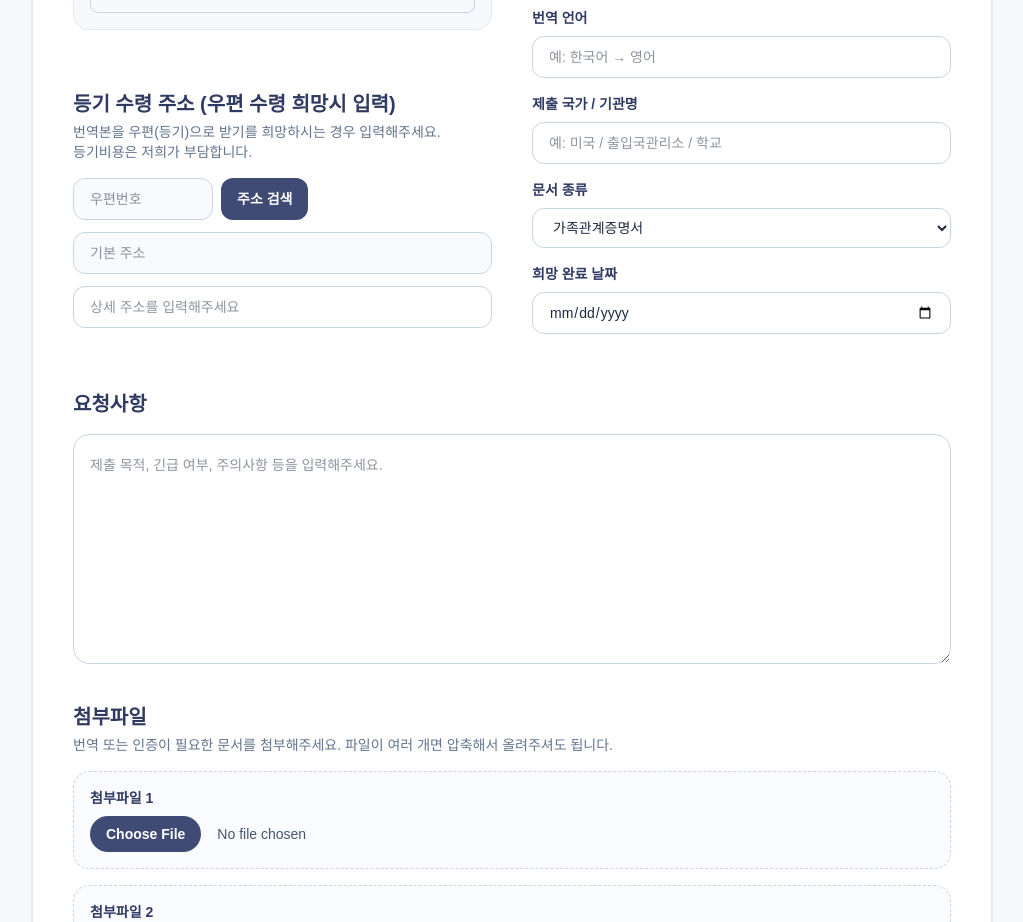
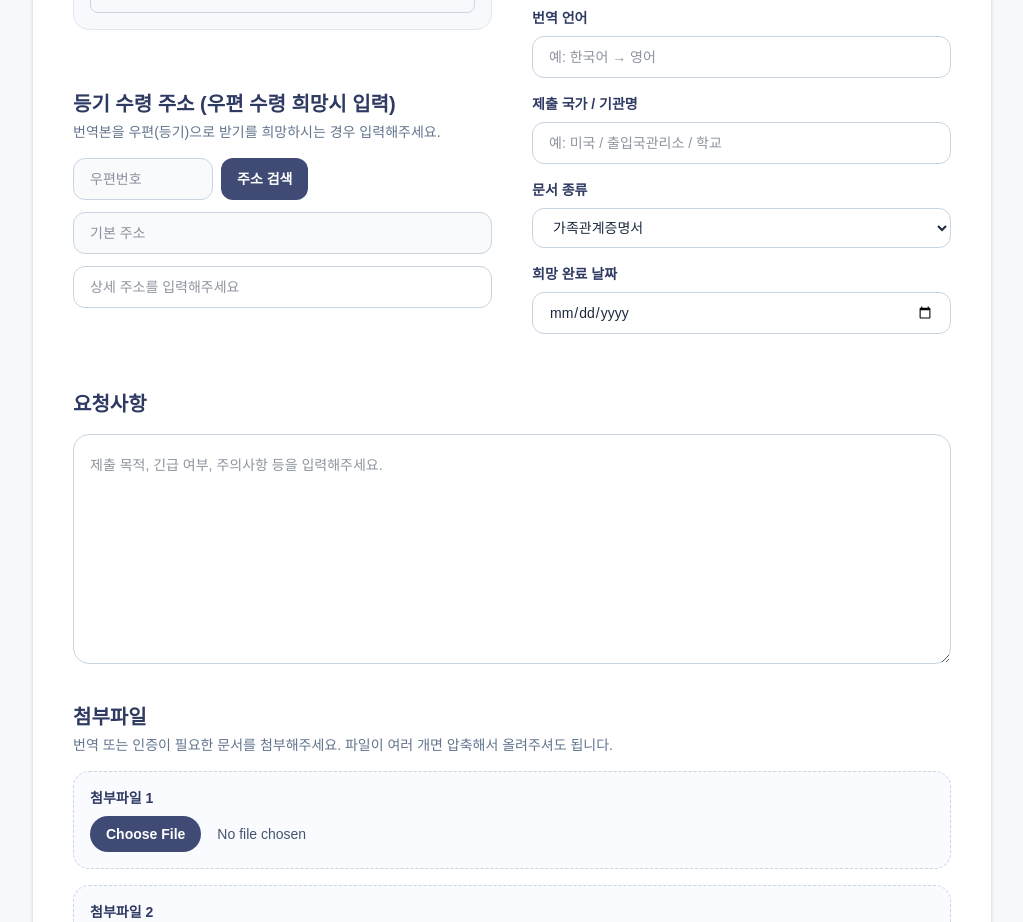
Before and after one commit to loveautumnsky1007-lab/jin-translation, a Next.js app: page /apply in a window 1280 px wide. Shown: the part 1240-2162 px from the top of the page, without its empty margins (128-1151 px from the left). Built offline with nearby package versions, Linux system fonts and the light colour scheme.

Commit message:
등기비용

```diff
--- a/app/apply/page.tsx
+++ b/app/apply/page.tsx
@@ -347,7 +347,7 @@ export default function ApplyPage() {
                         <div className="mb-4">
                         <h3 className="text-xl font-bold text-[#2f3a63]">등기 수령 주소 (우편 수령 희망시 입력)</h3>
                         <p className="mt-1 text-sm text-slate-500">
-                          번역본을 우편(등기)으로 받기를 희망하시는 경우 입력해주세요. <br/> 등기비용은 저희가 부담합니다.
+                          번역본을 우편(등기)으로 받기를 희망하시는 경우 입력해주세요.
                         </p>
                       </div>
 
```
